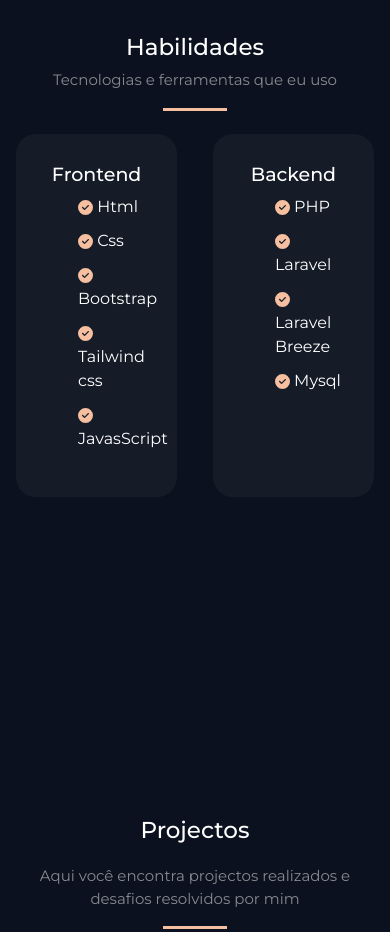
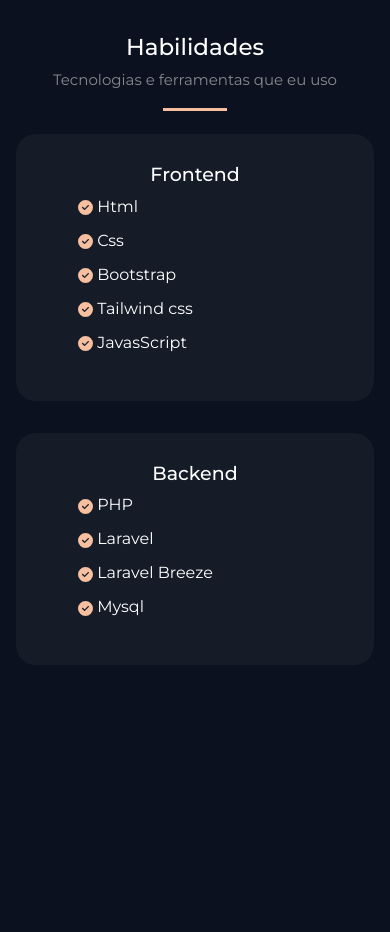
Before and after one commit to ArielChama/arielchama.github.io, a plain HTML site: page index.html in a window 390 px wide. Shown: the part 2020-2952 px from the top of the page. Drawn offline with Linux system fonts and the light colour scheme.

Commit message:
Melhorando a responsividade

```diff
--- a/assets/styles/style.css
+++ b/assets/styles/style.css
@@ -205,6 +205,7 @@ p {
 .skillsContainer {
   display: flex;
   justify-content: space-between;
+  flex-wrap: wrap;
 }
 
 .skillCard {
@@ -217,10 +218,6 @@ p {
 .skillCard h3 {
   font-size: 19px;
   text-align: center;
-}
-
-.skillCard ul {
-
 }
 
 .skillCard li {
@@ -389,6 +386,11 @@ p {
     width: 40rem;
     height: 15rem;
   }
+
+  .skillCard {
+    width: 100%;
+    margin-bottom: 2rem;
+  }
 }
 
 @media (min-width: 952px) {
```
